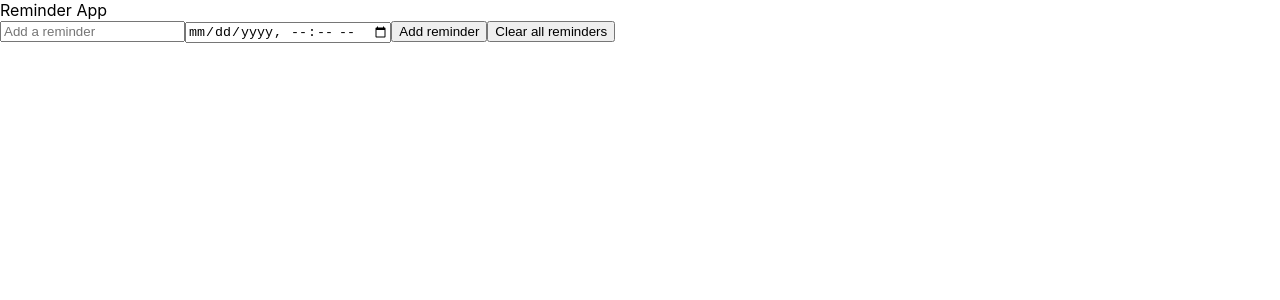
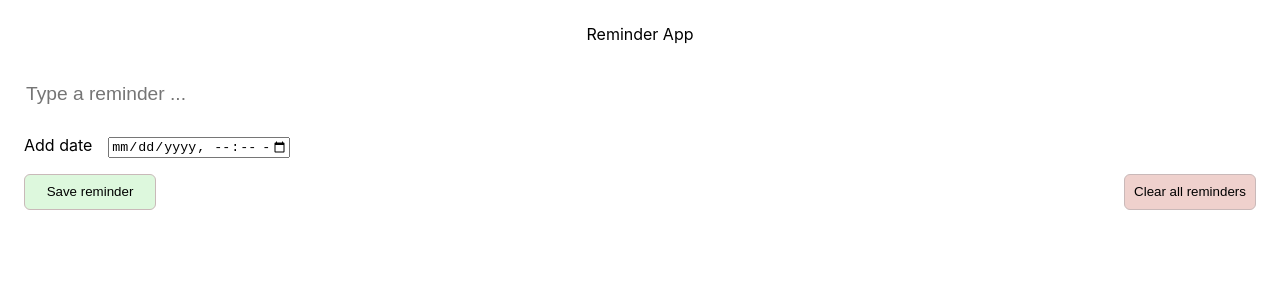
Before and after one commit to Syknapse/reminder-app-redux-tutorial, a React (Create React App) app: page / in a window 1280 px wide. Shown: the top 300 px of the page. Built offline with nearby package versions, Linux system fonts and the light colour scheme.

Commit message:
Style and documentation

```diff
--- a/src/components/App.css
+++ b/src/components/App.css
@@ -0,0 +1,85 @@
+header {
+  text-align: center;
+  padding: 24px;
+  line-height: 1.3;
+}
+
+form {
+  padding: 0 24px;
+}
+
+.reminder-input {
+  font-size: 1.2em;
+  width: 100%;
+  height: 50px;
+  border: none;
+}
+
+.date-group {
+  width: 100%;
+  margin: 16px 0;
+}
+
+#date {
+  margin-left: 16px;
+  width: 182px;
+}
+
+.button-group {
+  display: flex;
+  width: 100%;
+}
+
+.button-group button {
+  height: 36px;
+  min-width: 132px;
+  background: rgba(124, 229, 124, 0.26);
+  border-radius: 6px;
+  border: 1px solid #c9b9b9;
+}
+
+.button-group button:hover {
+  background: rgba(124, 229, 124, 0.46);
+}
+
+.button-group .delete {
+  margin-left: auto;
+  background: rgba(194, 77, 62, 0.26);
+}
+
+.button-group .delete:hover {
+  margin-left: auto;
+  background: rgba(194, 77, 62, 0.46);
+}
+
+.reminders-list {
+  padding: 0 24px;
+}
+
+.reminders-list li {
+  list-style: none;
+  display: flex;
+  justify-content: space-between;
+  min-height: 46px;
+  margin-bottom: 8px;
+  box-shadow: 1px 1px 1px 1px rgba(0, 0, 0, 0.051);
+}
+
+.reminders-list p {
+  margin: 0;
+}
+
+.reminders-list .remove {
+  background: none;
+  border: none;
+  margin: 0 16px 0 auto;
+  width: 44px;
+}
+
+.reminders-list .remove:hover {
+  color: rgb(194, 46, 46);
+}
+
+.reminders-list .due-date {
+  color: gray;
+}
--- a/src/components/App.js
+++ b/src/components/App.js
@@ -29,12 +29,16 @@ class App extends Component {
   renderReminders() {
     const { reminders } = this.props
     return (
-      <ul>
+      <ul className="reminders-list">
         {reminders.map(reminder => (
           <li key={reminder.id}>
-            {reminder.text}
-            <button onClick={() => this.delete(reminder.id)}>&#x2715;</button>
-            <p>{reminder.dueDate && moment(new Date(reminder.dueDate)).fromNow()}</p>
+            <div className="text">
+              <p>{reminder.text}</p>
+              <p className="due-date">{reminder.dueDate && moment(new Date(reminder.dueDate)).fromNow()}</p>
+            </div>
+            <button className="remove" title="Remove reminder" onClick={() => this.delete(reminder.id)}>
+              &#x2715;
+            </button>
           </li>
         ))}
       </ul>
@@ -46,18 +50,28 @@ class App extends Component {
       <main className="App">
         <header>Reminder App</header>
         <form>
-          <input placeholder="Add a reminder" onChange={e => this.setState({ text: e.target.value })} />
           <input
+            className="reminder-input"
+            placeholder="Type a reminder ..."
+            onChange={e => this.setState({ text: e.target.value })}
+          />
+          <div className="date-group">
+            <label htmlFor="date">Add date</label>
+            <input
+              id="date"
               title="Add due date"
               type="datetime-local"
               onChange={e => this.setState({ dueDate: e.target.value })}
             />
+          </div>
+          <div className="button-group">
             <button type="button" onClick={() => this.add()}>
-            Add reminder
+              Save reminder
             </button>
-          <button type="button" onClick={() => this.clearAll()}>
+            <button className="delete" type="button" onClick={() => this.clearAll()}>
               Clear all reminders
             </button>
+          </div>
         </form>
         {this.renderReminders()}
       </main>
--- a/src/index.css
+++ b/src/index.css
@@ -1,13 +1,21 @@
+html {
+  height: 100%;
+  width: 100%;
+}
+body * {
+  box-sizing: border-box;
+}
+
 body {
-  margin: 0;
-  font-family: -apple-system, BlinkMacSystemFont, 'Segoe UI', 'Roboto', 'Oxygen',
-    'Ubuntu', 'Cantarell', 'Fira Sans', 'Droid Sans', 'Helvetica Neue',
-    sans-serif;
+  font-family: -apple-system, BlinkMacSystemFont, 'Segoe UI', 'Roboto', 'Oxygen', 'Ubuntu', 'Cantarell', 'Fira Sans',
+    'Droid Sans', 'Helvetica Neue', sans-serif;
   -webkit-font-smoothing: antialiased;
   -moz-osx-font-smoothing: grayscale;
+  height: 100%;
+  width: 100%;
+  margin: 0;
 }
 
 code {
-  font-family: source-code-pro, Menlo, Monaco, Consolas, 'Courier New',
-    monospace;
+  font-family: source-code-pro, Menlo, Monaco, Consolas, 'Courier New', monospace;
 }
```
Also changed, not shown: 1 other file (tests, documents, lock files or other folders). Lines whose indentation alone changed are shown as unchanged.
